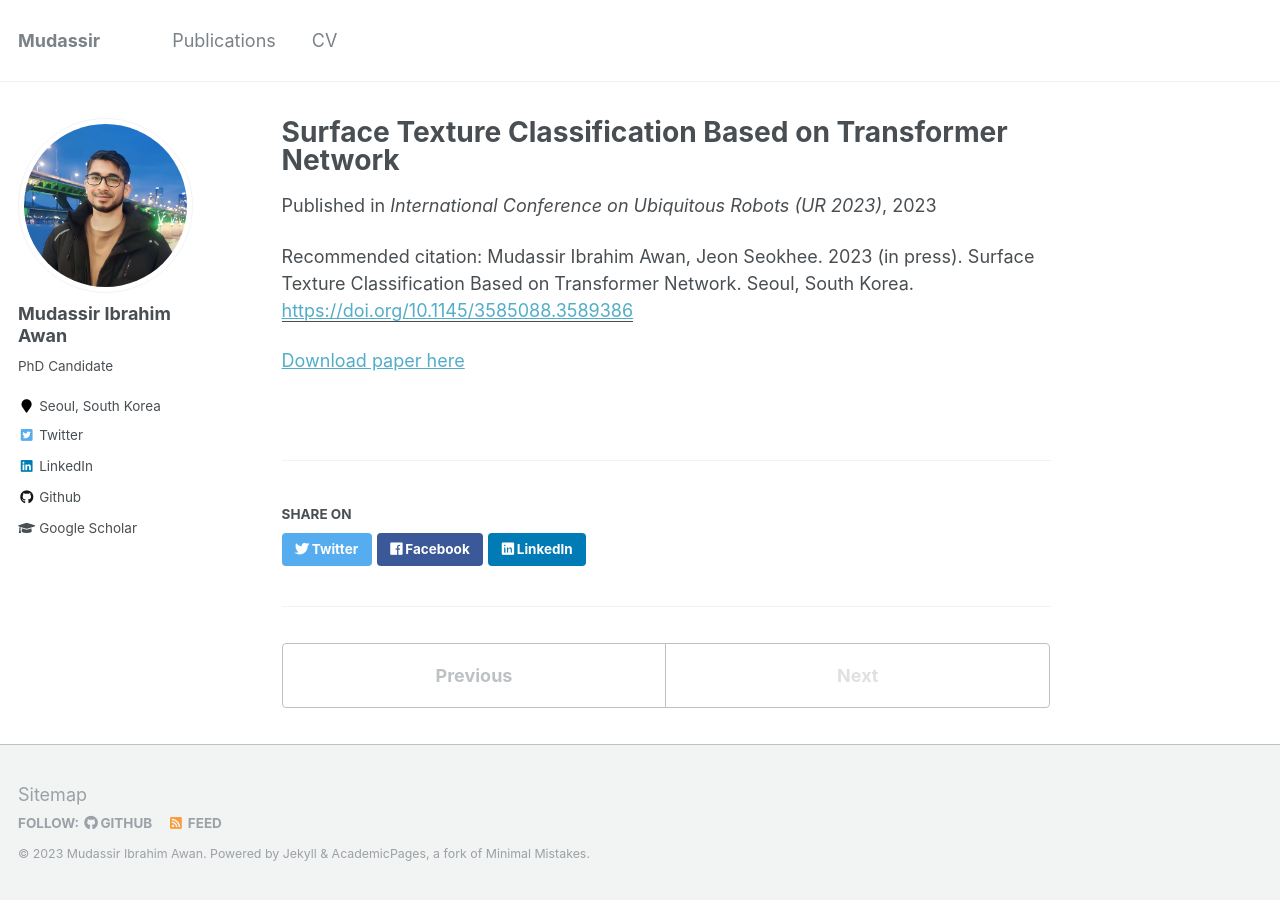
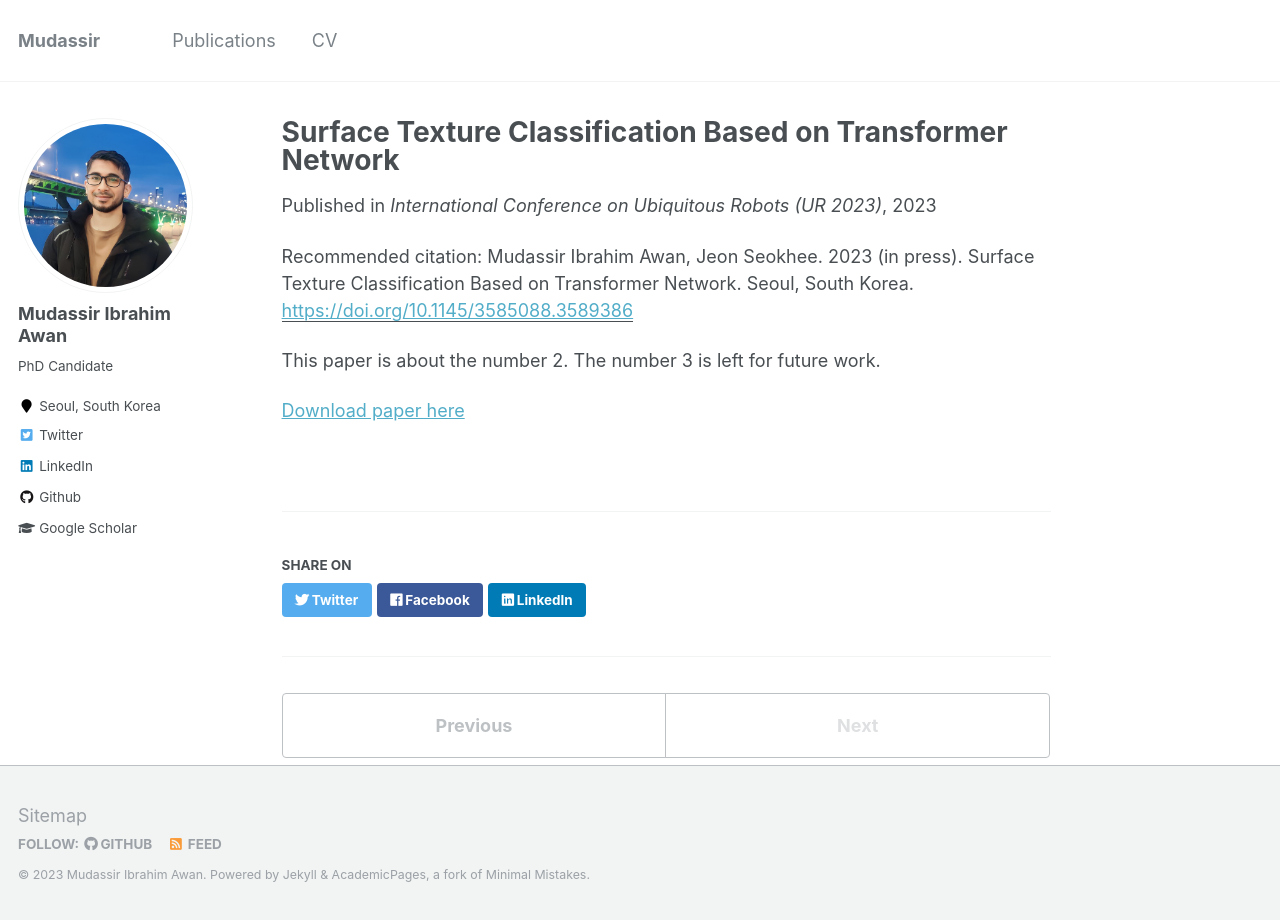
Before and after one commit to mudassir-awan/mudassir-awan.github.io, a Jekyll site: the page built from _publications/2009-10-01-paper-title-number-1.md, in a window 1280 px wide. Built offline with Jekyll 4.4.1, drawn with Linux system fonts in a browser that asks for light colours.

Commit message:
Update 2009-10-01-paper-title-number-1.md

```diff
--- a/_publications/2009-10-01-paper-title-number-1.md
+++ b/_publications/2009-10-01-paper-title-number-1.md
@@ -3,13 +3,15 @@ title: "Surface Texture Classification Based on Transformer Network"
 collection: publications
 permalink: /publications/IDC23-short
 excerpt: ''
-date: 2023-05-19
+date: 2023-06-19
 venue: 'International Conference on Ubiquitous Robots (UR 2023)'
 paperurl: 'https://doi.org/10.1145/3585088.3589386'
 citation: 'Mudassir Ibrahim Awan, Jeon Seokhee. 2023 (in press). Surface Texture Classification Based on Transformer Network. Seoul, South Korea.'
 ---
 
-[Download paper here](http://academicpages.github.io/files/paper2.pdf)
+This paper is about the number 2. The number 3 is left for future work.
+
+[Download paper here](http://mudassir-awan.github.io/files/paper1.pdf)
 
 <!-- [Download paper here](https://bengisucagiltay.github.io/files/IDC23_Family_Systems_Theory_BengisuCagiltay.pdf) -->
 
```
